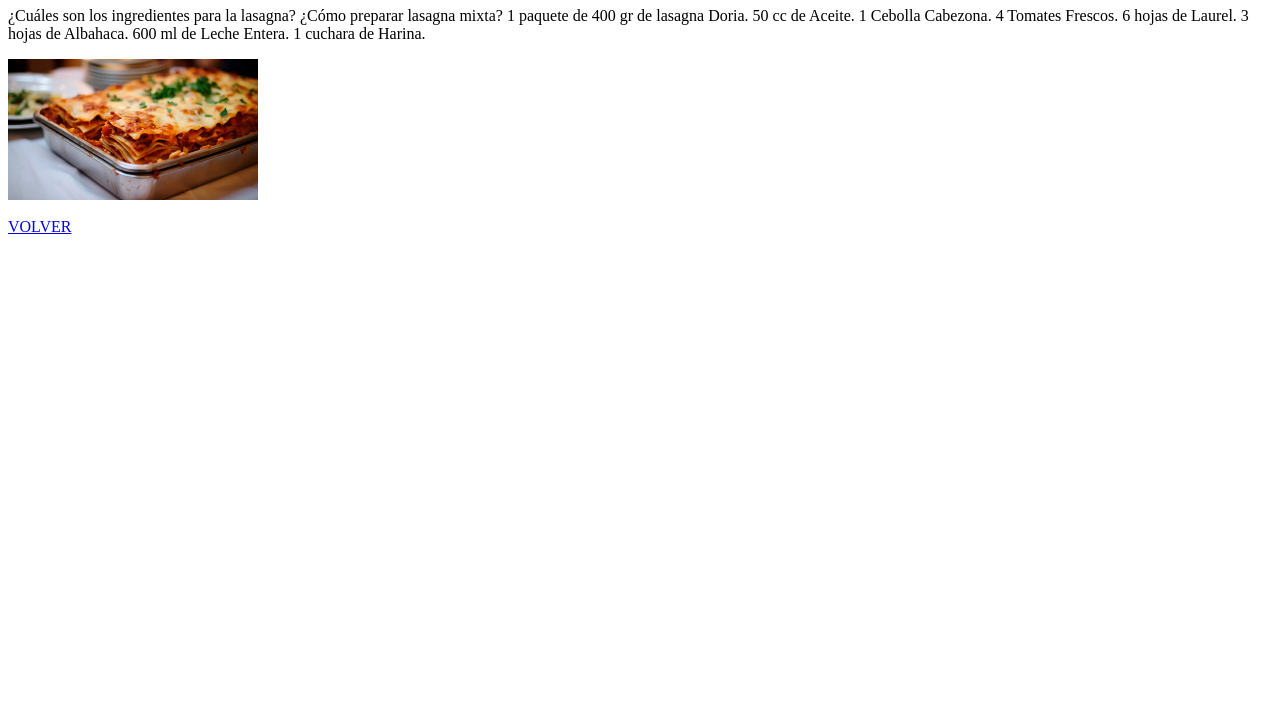
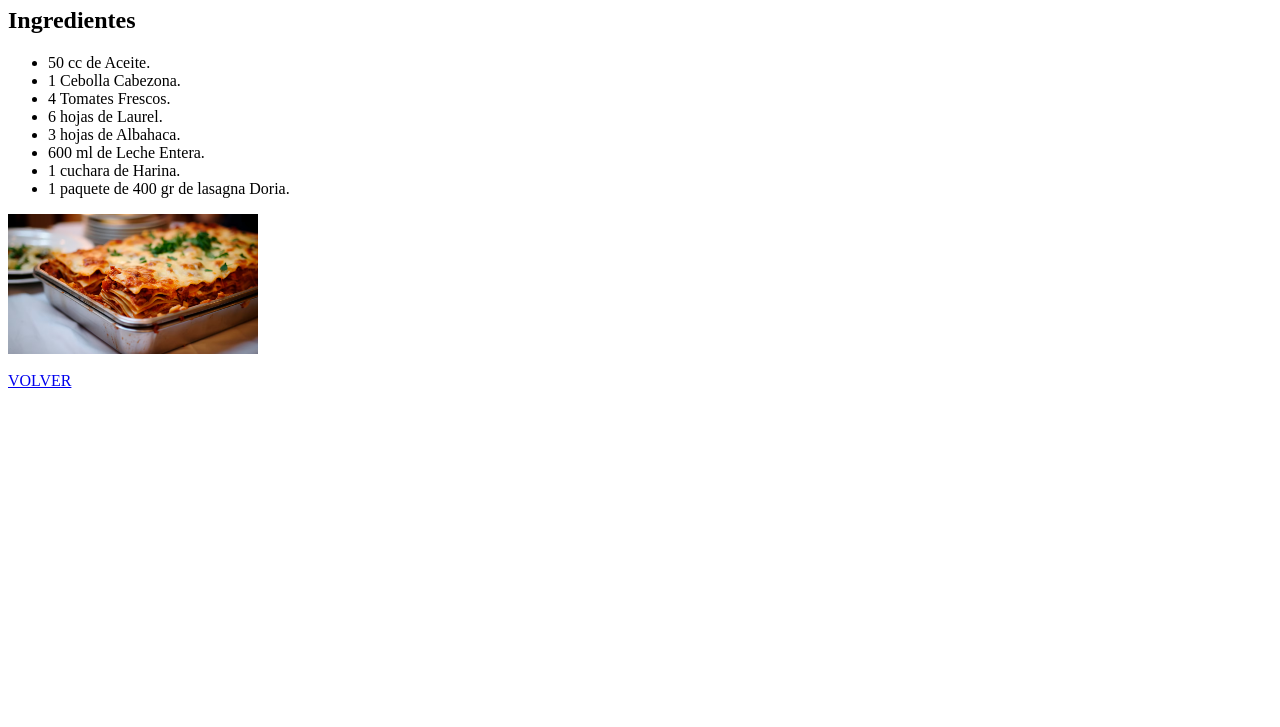
Before and after one commit to amorchus/odin-recipes, a plain HTML site: page recipes/lassagna.html in a window 1280 px wide. Shown: the part 73-800 px from the top of the page. Drawn offline with Linux system fonts and the light colour scheme.

Commit message:
Modifique el Index y Modifique Lassagna. Agregue Sopas

```diff
--- a/recipes/lassagna.html
+++ b/recipes/lassagna.html
@@ -1,26 +1,33 @@
 <!DOCTYPE html>
 <html lang="en">
+
 <head>
     <meta charset="UTF-8">
     <meta name="viewport" content="width=device-width, initial-scale=1.0">
     <title>Lassagna</title>
 </head>
+
 <body>
-    <h1>La Lasagna</h1>
-    <p>
-        ¿Cuáles son los ingredientes para la lasagna?
-        ¿Cómo preparar lasagna mixta?
-        1 paquete de 400 gr de lasagna Doria.
-        50 cc de Aceite.
-        1 Cebolla Cabezona.
-        4 Tomates Frescos.
-        6 hojas de Laurel.
-        3 hojas de Albahaca.
-        600 ml de Leche Entera.
-        1 cuchara de Harina.
-    </p>
+    <h1>La Lassagna</h1>
+    <h2>
+        <b>Ingredientes</b>
+    </h2>
+    <ul>
+        <li>50 cc de Aceite.</li>
+        <li>1 Cebolla Cabezona.</li>
+        <li>4 Tomates Frescos.</li>
+        <li>6 hojas de Laurel.</li>
+        <li>3 hojas de Albahaca.</li>
+        <li>600 ml de Leche Entera.</li>
+        <li>1 cuchara de Harina.</li>
+        <li>1 paquete de 400 gr de lasagna Doria.</li>
+    </ul>
+
+
+
     <img src="lasagna.avif" style="width:250px; display:Block" alt="">
-<br>
+    <br>
     <a href="../index.html">VOLVER</a>
 </body>
+
 </html>
```
Also changed, not shown: index.html (+22 -7 lines), recipes/sopa.html (added, +11 -0 lines).
